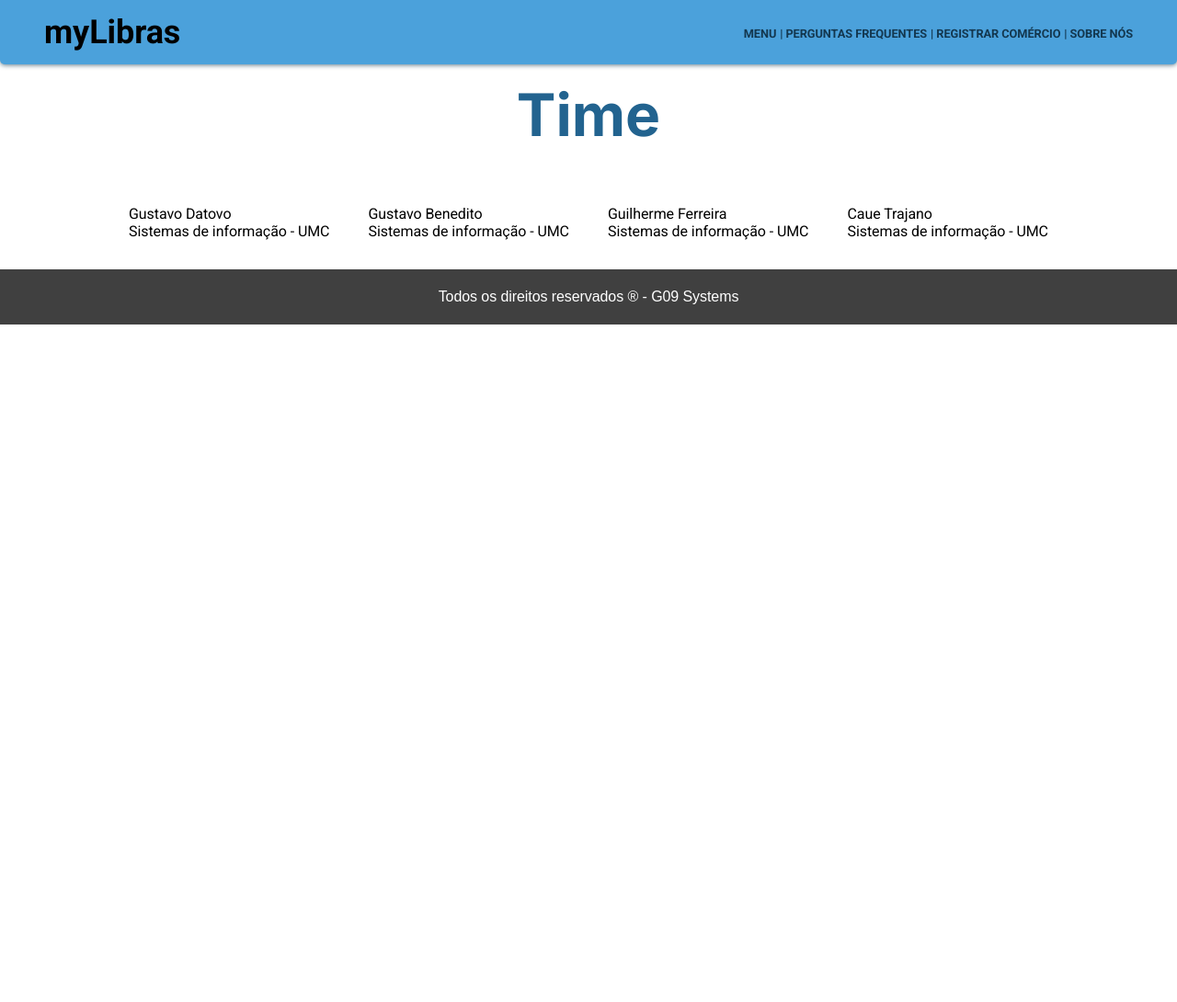
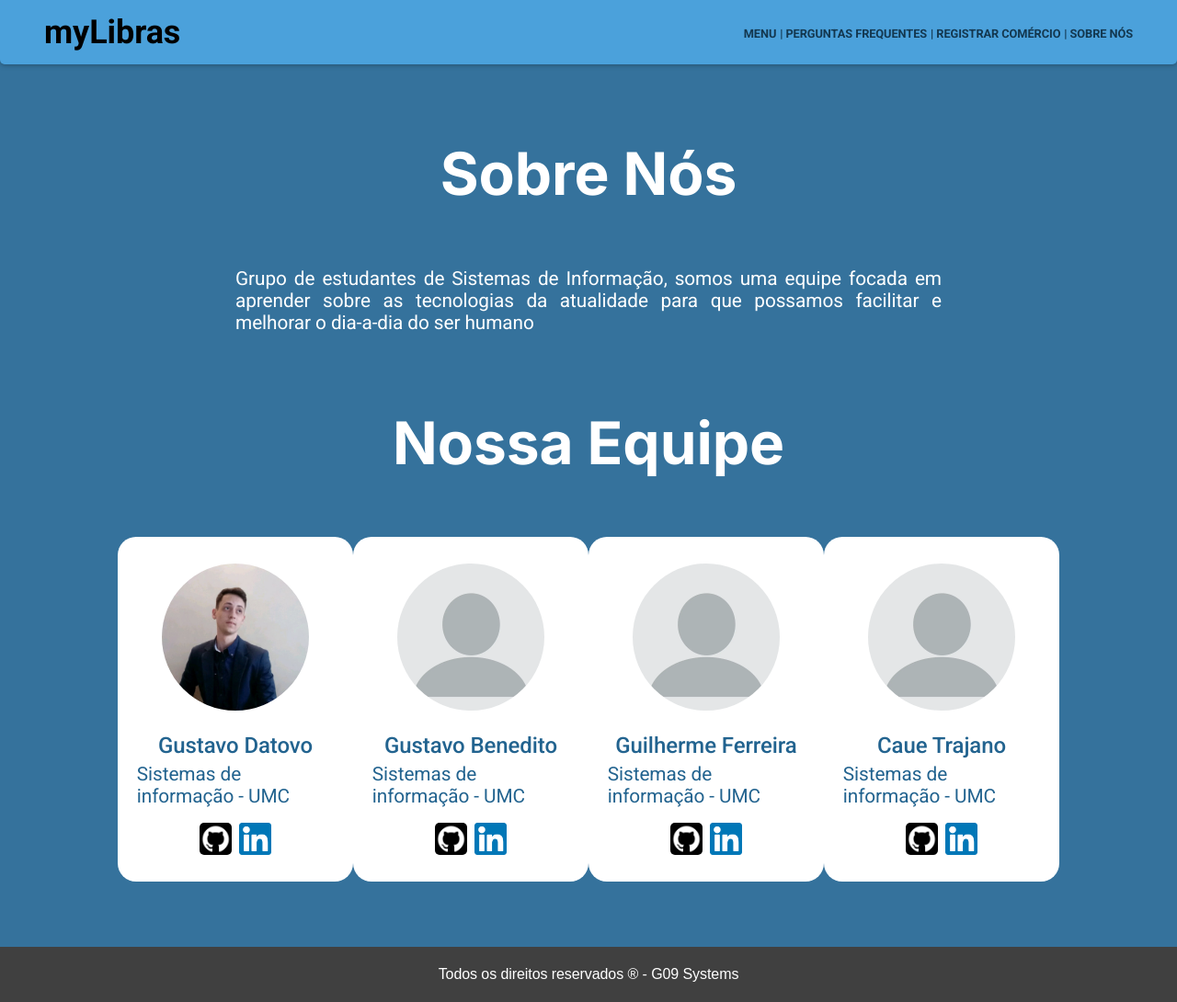
Before and after one commit to GDDev/site-mylibras, a plain HTML site: page sobre.html in a window 1280 px wide. Shown: the whole page at 92% size. Before the commit the page ends 800 px from the top, so only its background shows below. Drawn offline with Linux system fonts and the light colour scheme.

Commit message:
Terminando a pagina 'sobre nos'

```diff
--- a/assets/css/style.css
+++ b/assets/css/style.css
@@ -274,51 +274,112 @@ hr {
     transition: 3ms ease-in-out;
 }
 
+/* ABOUT US */
+.team{
+    max-width: 100vw;
+    height: 100vh;
+    margin-top: -0.875rem;
+    background-color: #35729C;
+    padding: 0.875rem 10vw 10rem 10vw;
+}
 
-
-
-
-
-
-
-
-
-
-/*SOBRE*/
-.sobre-title {
+.title-container{
     display: flex;
     flex-direction: column;
-    justify-content: center;
     align-items: center;
+}
+
+.us-title {
     font-family: 'Inter', sans-serif;
     font-size: 4rem;
     font-weight: 700;
-    color: #22638F;
-    margin-bottom: 3.75rem;
-    padding: 1rem 0 0;
+    color: #FFF;
+    text-align: center;
+    padding-top: 5rem;
+    margin: 0 0 4rem 0;
 }
 
-.integrantes {
-    font-family: 'Montserrat', sans-serif;
-    font-size: 1rem;
+.us-description{
+    max-width: 60vw;
+    font-size: 1.3rem;
     font-weight: 400;
-    max-width: 1000px;
-    margin: auto;
-    padding: 0 2rem 2rem;
+    color: #FFF;
+    text-align: justify;
+}
+
+.members {
     display: flex;
     justify-content: space-between;
-    text-decoration: none;
+    align-items: center;
+    margin: auto;
 }
 
+.member-card{
+    cursor: context-menu;
+    max-width: 15rem;
+    max-height: 20rem;
+    border-radius: 20px;
+    background-color: #FFF;
+    display: flex;
+    flex-direction: column;
+    align-items: center;
+    padding: 1.8rem 1.3rem;
+}
 
+.member-card:hover{
+    transform: scale(1.1);
+    transition: 5ms ease-in-out;
+}
 
+.profile-pic{
+    height: 10rem;
+    width: 10rem;
+    border-radius: 50%;
+    margin-bottom: 1.5rem;
+}
 
+.member-name{
+    font-size: 1.5rem;
+    font-weight: 500;
+    color: #22638F;
+    text-align: center;
+    margin-bottom: .3rem;
+}
 
+.occupation{
+    font-size: 1.3rem;
+    font-weight: 400;
+    color: #22638F;
+    margin-bottom: 1.1rem;
+}
 
+.social-media{
+    display: flex;
+    justify-content: space-between;
+    align-items: center;
+}
 
+.media{
+    cursor: pointer;
+    width: 2.2rem;
+    height: 2.2rem;
+    margin-bottom: 0;
+}
 
+.media:hover{
+    transform: scale(1.1);
+    transition: 3ms ease-in-out;
+}
 
+.media:active{
+    transform: scale(.9);
+    transition: 5ms ease-in-out;
+}
 
+.round{
+    border-radius: 5px;
+    margin-right: .5rem;
+}
 
 /* FOOTER */
 footer {
@@ -337,25 +398,3 @@ footer {
     font-weight: 400;
     color: #FFF;
 }
-
-
-
-
-
-
-
-
-
-
-h3 {
-    max-width: 1000px;
-    margin: auto;
-    padding: 0 2rem;
-    display: flex;
-    justify-content: center;
-    text-align: center;
-    color: #333;
-    font-size: 1.5rem;
-    font-weight: 400;
-    font-family: 'Montserrat', sans-serif;
-}
--- a/sobre.html
+++ b/sobre.html
@@ -28,23 +28,59 @@
                 <a href="sobre.html" class="nav-option">| SOBRE NÓS</a>
             </div>
         </nav>
+    </header>
 
+    <section class="team">
+        <div class="container">
+            <div class="title-container">
+                <h1 class="us-title">Sobre Nós</h1>
+                <p class="us-description">Grupo de estudantes de Sistemas de Informação, somos uma equipe focada em
+                    aprender sobre as tecnologias da atualidade para que possamos facilitar e melhorar o dia-a-dia do
+                    ser humano</p>
+            </div>
 
-    </header>
-            <section class="time">
-                <div class="container">
-                    <h1 class="sobre-title">Time</h1>
+            <h1 class="us-title">Nossa Equipe</h1>
 
-                <div class="integrantes">
-                    <a href="#">Gustavo Datovo<p>Sistemas de informação - UMC</p></a>
-                    <a href="#">Gustavo Benedito<p>Sistemas de informação - UMC</p></a>
-                    <a href="#">Guilherme Ferreira<p>Sistemas de informação - UMC</p></a>
-                    <a href="#">Caue Trajano<p>Sistemas de informação - UMC</p></a>
+            <div class="members">
+                <div class="member-card">
+                    <img src="./assets/img/gd.jfif" alt="Gustavo Datovo" class="profile-pic" />
+                    <h2 class="member-name">Gustavo Datovo</h2>
+                    <p class="occupation">Sistemas de informação - UMC</p>
+                    <div class="social-media">
+                        <img src="./assets/img/github.png" alt="github" class="media round" />
+                        <img src="./assets/img/linkedin.png" alt="linkedin" class="media" />
+                    </div>
                 </div>
-
-
-            </section>
-
+                <div class="member-card">
+                    <img src="./assets/img/profile.webp" alt="Gustavo Benedito" class="profile-pic" />
+                    <h2 class="member-name">Gustavo Benedito</h2>
+                    <p class="occupation">Sistemas de informação - UMC</p>
+                    <div class="social-media">
+                        <img src="./assets/img/github.png" alt="github" class="media round" />
+                        <img src="./assets/img/linkedin.png" alt="linkedin" class="media" />
+                    </div>
+                </div>
+                <div class="member-card">
+                    <img src="./assets/img/profile.webp" alt="Guilherme Ferreira" class="profile-pic" />
+                    <h2 class="member-name">Guilherme Ferreira</h2>
+                    <p class="occupation">Sistemas de informação - UMC</p>
+                    <div class="social-media">
+                        <img src="./assets/img/github.png" alt="github" class="media round" />
+                        <img src="./assets/img/linkedin.png" alt="linkedin" class="media" />
+                    </div>
+                </div>
+                <div class="member-card">
+                    <img src="./assets/img/profile.webp" alt="Caue Trajano" class="profile-pic" />
+                    <h2 class="member-name">Caue Trajano</h2>
+                    <p class="occupation">Sistemas de informação - UMC</p>
+                    <div class="social-media">
+                        <img src="./assets/img/github.png" alt="github" class="media round" />
+                        <img src="./assets/img/linkedin.png" alt="linkedin" class="media" />
+                    </div>
+                </div>
+            </div>
+        </div>
+    </section>
 
     <footer>
         <p class="rights">Todos os direitos reservados ® - G09 Systems</p>
```
Also changed, not shown: assets/img/gd.jfif (added), assets/img/github.png (added), assets/img/linkedin.png (added), assets/img/profile.webp (added).
